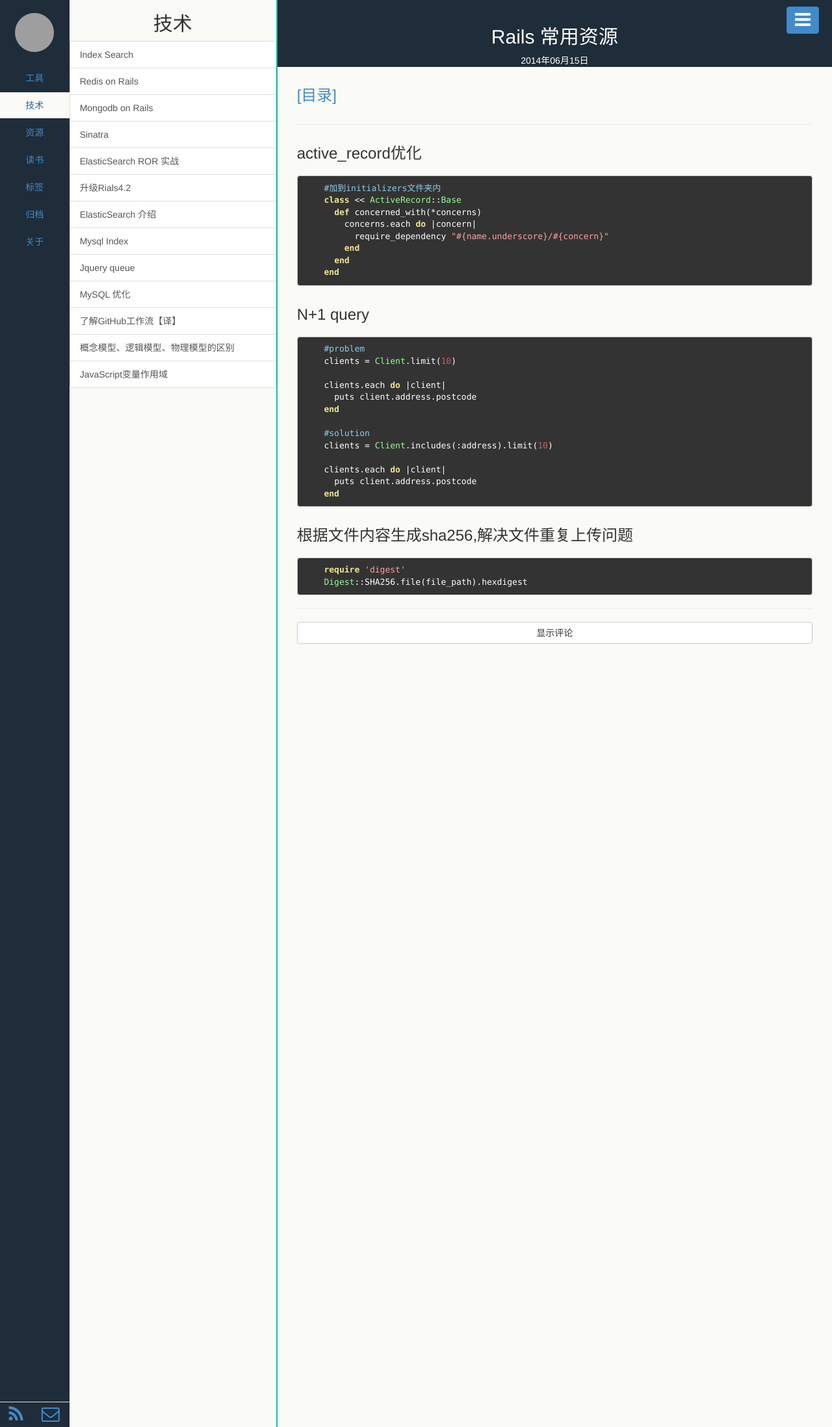
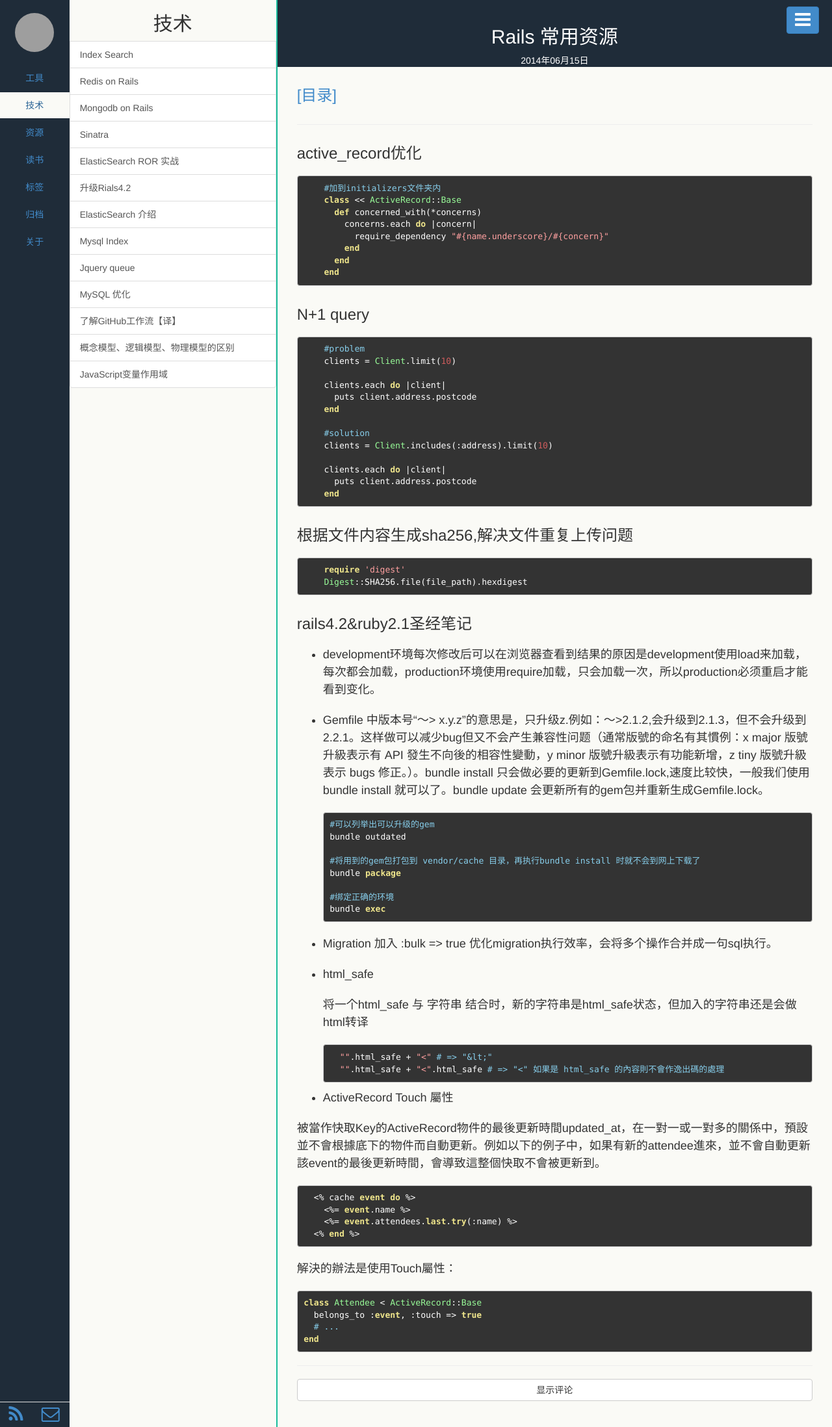
Before and after one commit to lbrb/lbrb.github.io, a Jekyll site: the page built from _posts/2014-06-15-general-rails-resources.md, in a window 1280 px wide. Shown: the whole page at 65% size. Built offline with Jekyll 4.4.1, drawn with Linux system fonts in a browser that asks for light colours; grey boxes are pictures that could not be loaded.

Commit message:
update rails

```diff
--- a/_posts/2014-06-15-general-rails-resources.md
+++ b/_posts/2014-06-15-general-rails-resources.md
@@ -38,3 +38,42 @@ description:
 
         require 'digest'
         Digest::SHA256.file(file_path).hexdigest
+
+### rails4.2&ruby2.1圣经笔记
+
+- development环境每次修改后可以在浏览器查看到结果的原因是development使用load来加载，每次都会加载，production环境使用require加载，只会加载一次，所以production必须重启才能看到变化。
+- Gemfile 中版本号“～> x.y.z”的意思是，只升级z.例如：～>2.1.2,会升级到2.1.3，但不会升级到2.2.1。这样做可以减少bug但又不会产生兼容性问题（通常版號的命名有其慣例：x major 版號升級表示有 API 發生不向後的相容性變動，y minor 版號升級表示有功能新增，z tiny 版號升級表示 bugs 修正。）。bundle install 只会做必要的更新到Gemfile.lock,速度比较快，一般我们使用bundle install 就可以了。bundle update 会更新所有的gem包并重新生成Gemfile.lock。
+
+      #可以列举出可以升级的gem
+      bundle outdated
+
+      #将用到的gem包打包到 vendor/cache 目录，再执行bundle install 时就不会到网上下载了
+      bundle package
+
+      #绑定正确的环境
+      bundle exec
+
+- Migration 加入 :bulk => true 优化migration执行效率，会将多个操作合并成一句sql执行。
+
+- html_safe
+
+  将一个html_safe 与 字符串 结合时，新的字符串是html_safe状态，但加入的字符串还是会做html转译
+
+        "".html_safe + "<" # => "&lt;"
+        "".html_safe + "<".html_safe # => "<" 如果是 html_safe 的內容則不會作逸出碼的處理
+
+- ActiveRecord Touch 屬性
+
+被當作快取Key的ActiveRecord物件的最後更新時間updated_at，在一對一或一對多的關係中，預設並不會根據底下的物件而自動更新。例如以下的例子中，如果有新的attendee進來，並不會自動更新該event的最後更新時間，會導致這整個快取不會被更新到。
+
+      <% cache event do %>
+        <%= event.name %>
+        <%= event.attendees.last.try(:name) %>
+      <% end %>
+
+解決的辦法是使用Touch屬性：
+
+    class Attendee < ActiveRecord::Base
+      belongs_to :event, :touch => true
+      # ...
+    end
```
